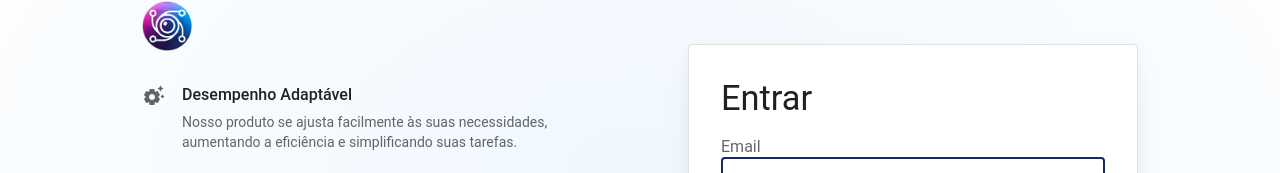
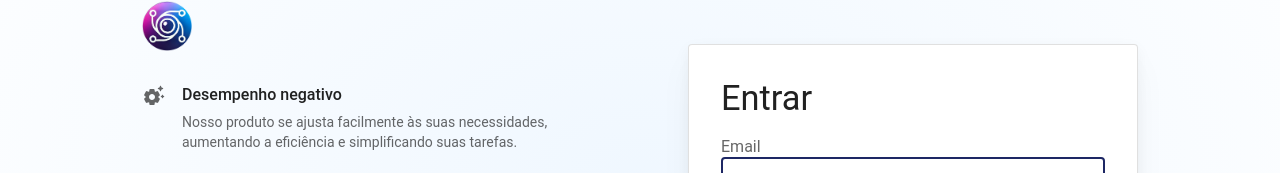
Before and after one commit to Party-Chinese-Comunism/frontend-blogpost, a React (Vite) app: page /login in a window 1280 px wide. Shown: the part 225-398 px from the top of the page. Built offline with nearby package versions, Linux system fonts and the light colour scheme.

Commit message:
Update Content.tsx

```diff
--- a/src/routes/login/-components/Content.tsx
+++ b/src/routes/login/-components/Content.tsx
@@ -10,7 +10,7 @@ import logo from "../../../assets/logo.png";
 const items = [
   {
     icon: <SettingsSuggestRoundedIcon sx={{ color: "text.secondary" }} />,
-    title: "Desempenho Adaptável",
+    title: "Desempenho negativo",
     description:
       "Nosso produto se ajusta facilmente às suas necessidades, aumentando a eficiência e simplificando suas tarefas.",
   },
```
